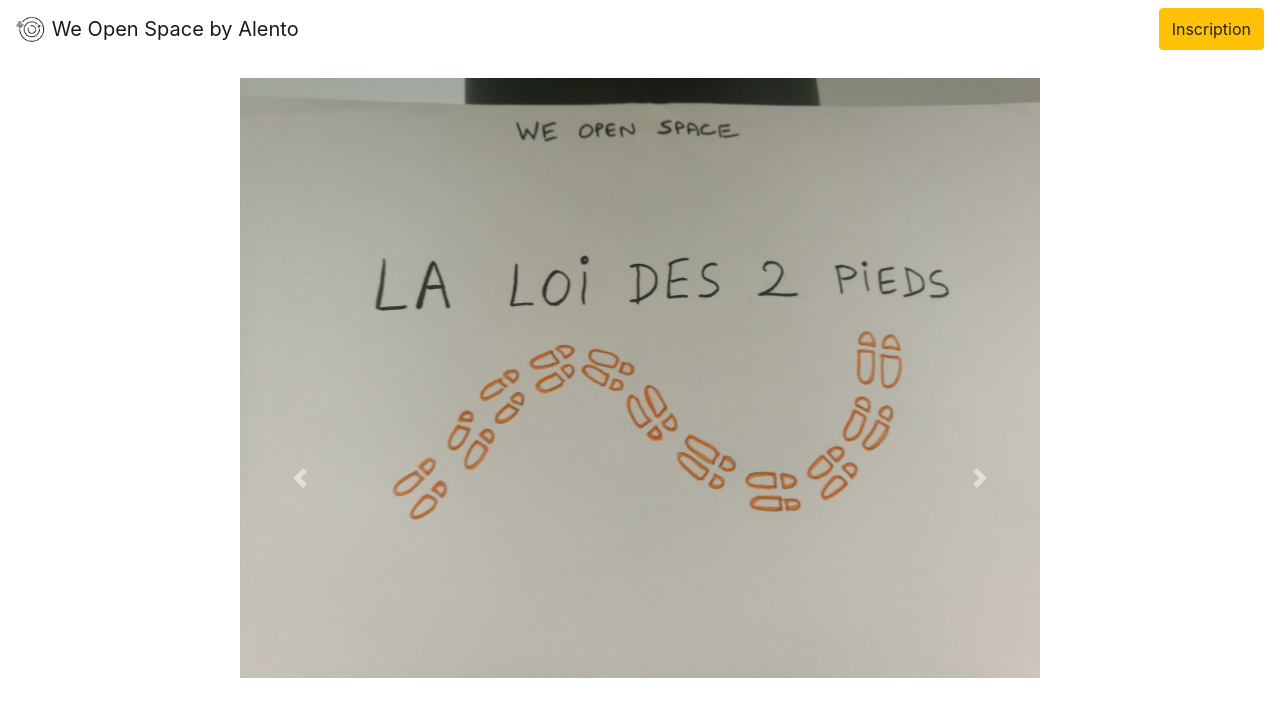
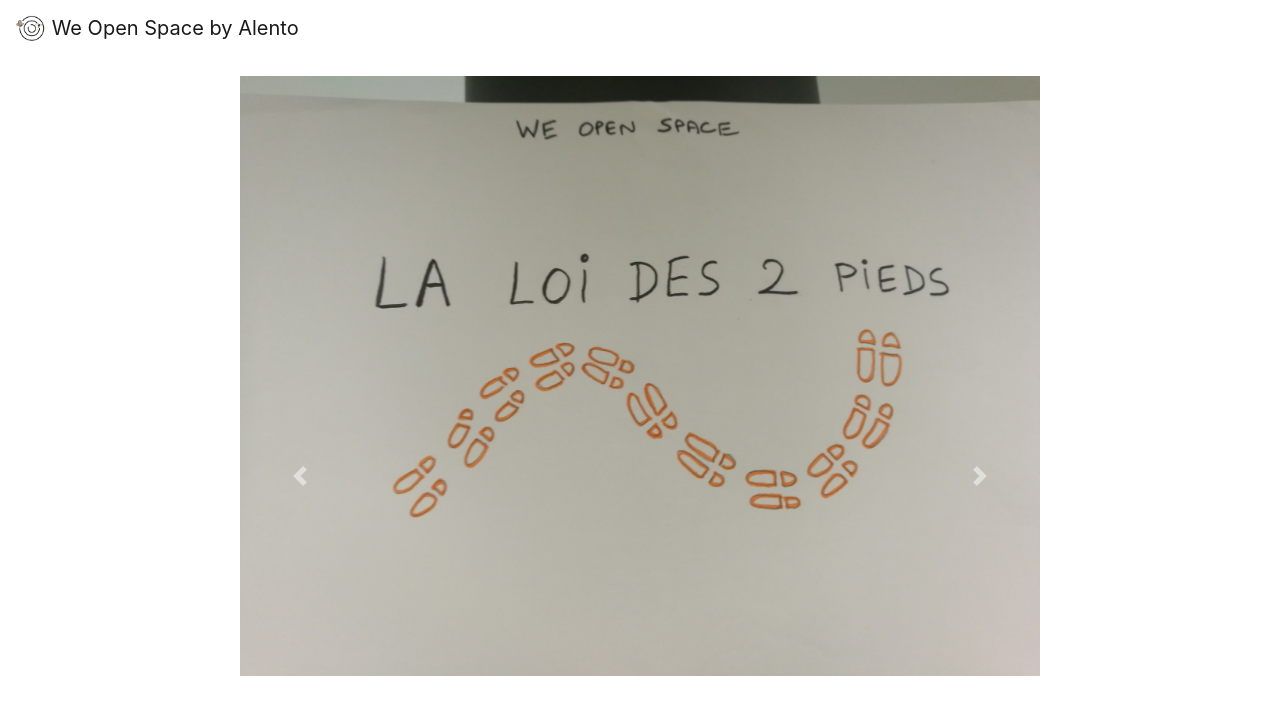
Before and after one commit to alexthib/weopenspace, a Jekyll site: the page built from index.html, in a window 1280 px wide and 900 px high. Shown: the top 717 px of the window. Built offline with Jekyll 4.4.1, drawn with Linux system fonts in a browser that asks for light colours; nearby versions of some CDN libraries; the list of posts is cut into pages by our own code.

Commit message:
- maj libs - suppression bouton inscription puisqu'on n'est plus sur meetup

```diff
--- a/_includes/header.html
+++ b/_includes/header.html
@@ -43,9 +43,6 @@
         <img src="/images/weopenspace-logo.png" width="30" height="30" class="d-inline-block align-top" alt="We Open Space by Enjoy Agile">
         We Open Space by Alento
       </a>
-      <a class="py-2 d-md-inline-block btn btn-warning"
-         href="https://www.meetup.com/fr-FR/We-Open-Space/events/268562548/"
-         target="nextwos">Inscription</a>
     </nav>
 
     <section>
```
Also changed, not shown: Gemfile.lock.
